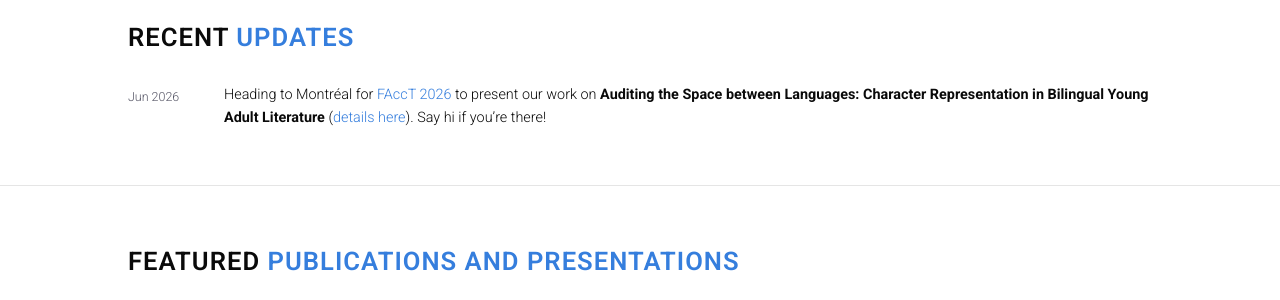
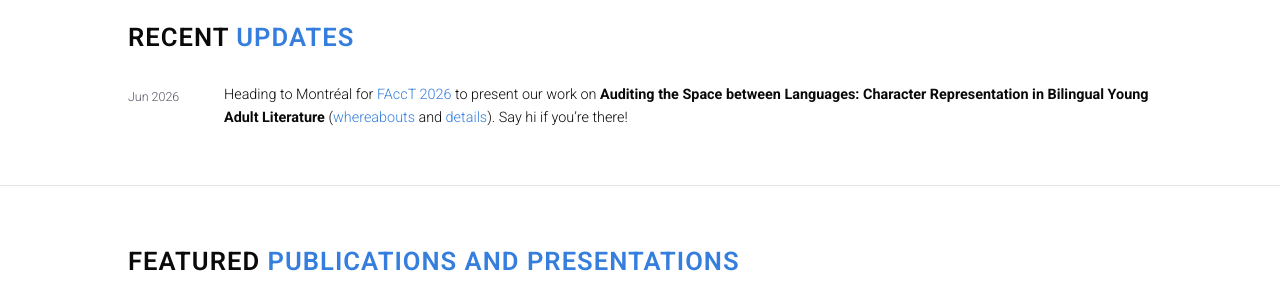
Before and after one commit to tnagar72/tnagar72.github.io, a Jekyll site: the page built from index.html, in a window 1280 px wide and 900 px high, scrolled down 425 px. Shown: the part 151-451 px from the top of the window. Built offline with Jekyll 4.4.1, drawn with Linux system fonts in a browser that asks for light colours; nearby versions of some CDN libraries.

Commit message:
fix(news): split FAccT entry's single link into "whereabouts" and "details"
The FAccT news entry on the homepage had one "details here" link
pointing at the SIGCHI session page. That conflated two distinct
affordances a visitor might want:

  - When/where Tanay is presenting (session time + room)  → SIGCHI page
  - What the paper is about (abstract, authors, downloads) → project page

Splitting them into two named links lets the reader pick. Uses the
canonical /research/<slug>/ URL for the project link (not /facct26/),
since URL-length only matters for QR codes; inline link text benefits
from showing the real path in the hover/status bar.

Connector word: "and" instead of "·" — the dot reads as design-y;
"and" matches the conversational register of the rest of the entry
("Say hi if you're there!").

```diff
--- a/_data/news.yml
+++ b/_data/news.yml
@@ -16,4 +16,4 @@
 # can stay neutral; writing + personal entries can have voice.
 
 - date: 2026-06-27
-  body: "Heading to Montréal for [FAccT 2026](https://facctconference.org/index.html) to present our work on **Auditing the Space between Languages: Character Representation in Bilingual Young Adult Literature** ([details here](https://programs.sigchi.org/facct/2026/program/content/254265)). Say hi if you're there!"
+  body: "Heading to Montréal for [FAccT 2026](https://facctconference.org/index.html) to present our work on **Auditing the Space between Languages: Character Representation in Bilingual Young Adult Literature** ([whereabouts](https://programs.sigchi.org/facct/2026/program/content/254265) and [details](/research/audit-space-between-languages/)). Say hi if you're there!"
```
